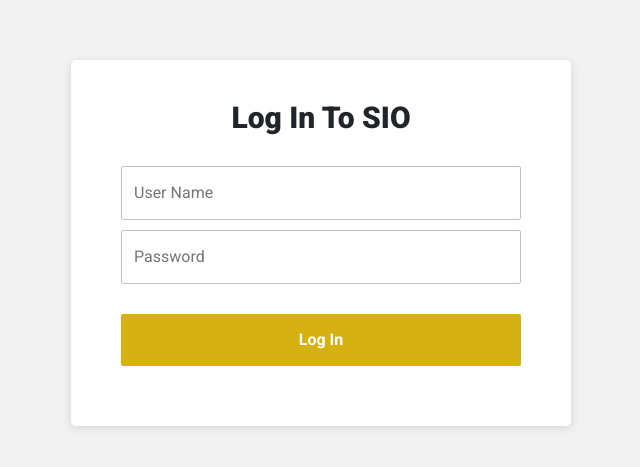
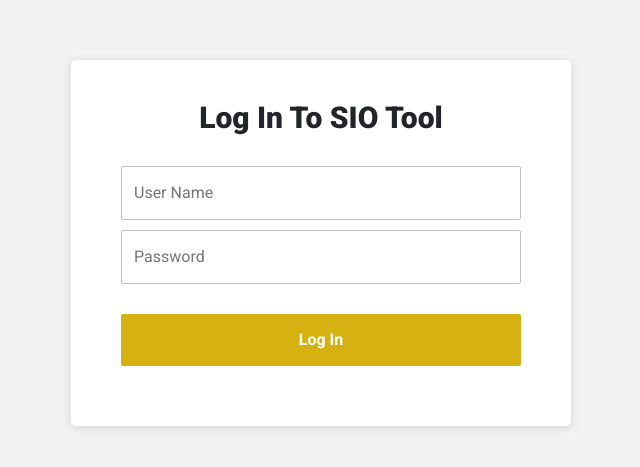
Before and after one commit to ezdashboard/SIO, a Next.js app: page / in a window 1280 px wide. Shown: the part 157-624 px from the top of the page, without its empty margins (319-959 px from the left). Built offline with nearby package versions, Linux system fonts and the light colour scheme.

Commit message:
update login page

```diff
--- a/src/app/page.js
+++ b/src/app/page.js
@@ -132,7 +132,7 @@ useEffect(() => {
         <div className="col-md-12">
            <div className="login-form ">
              <form  className="login ">
-             <h1 className={roboto.className}>Log In To SIO</h1>
+             <h1 className={roboto.className}>Log In To SIO Tool</h1>
               {isLoading &&
                 <div className='loader'>
                   <Spinner animation="border" role="status">
```
